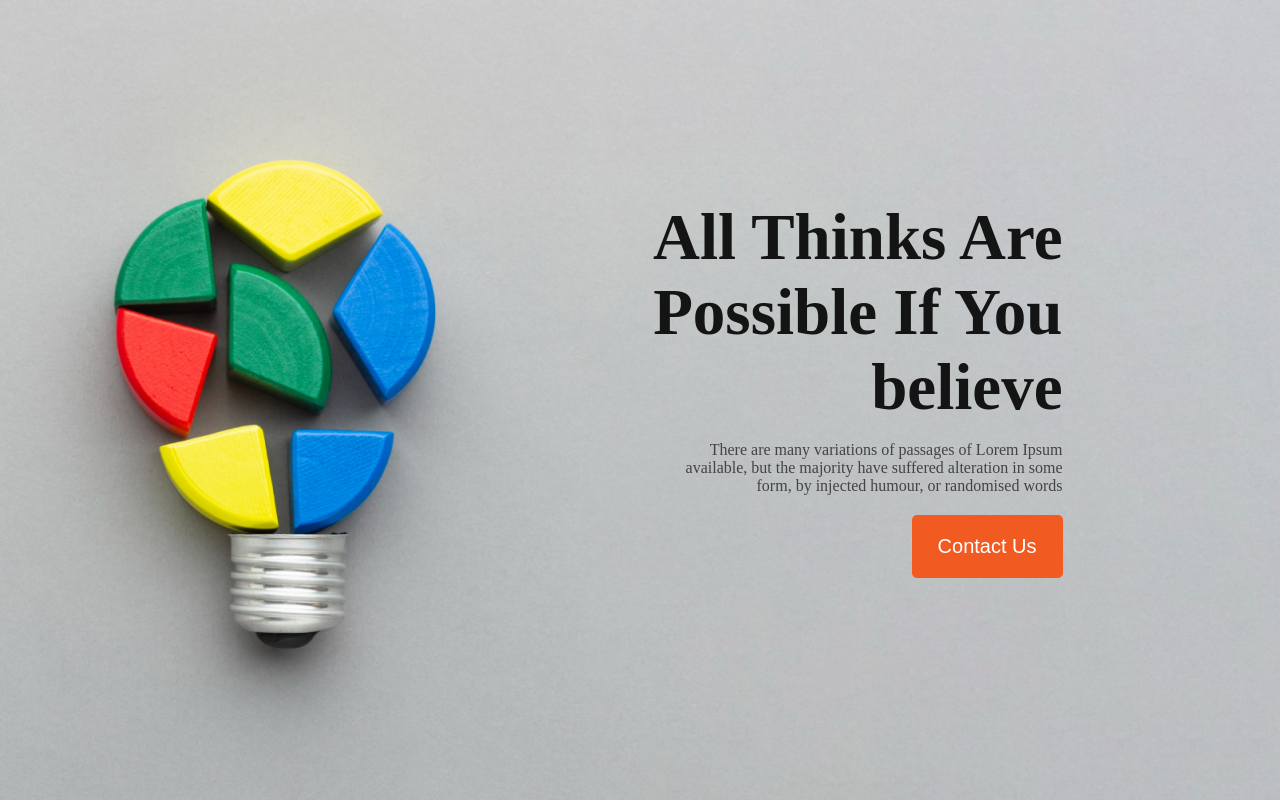
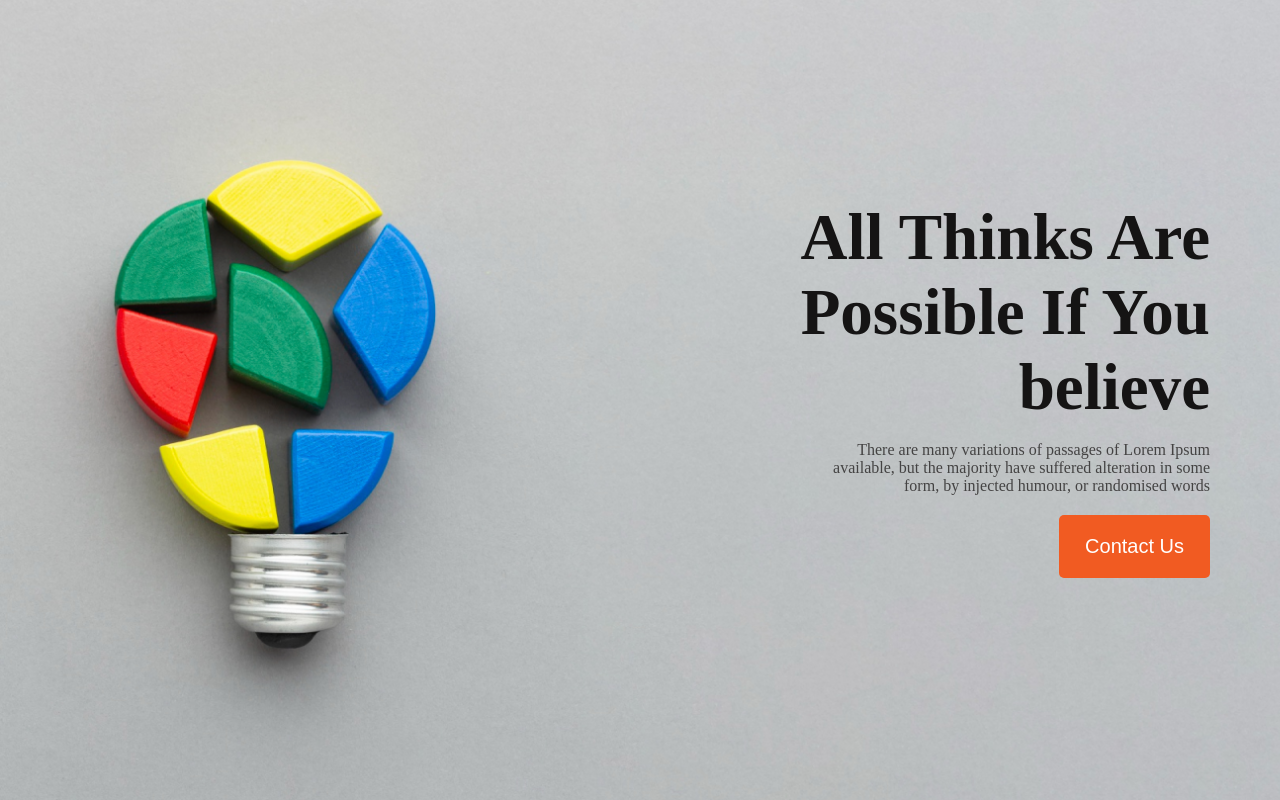
Before and after one commit to smshaown/new-year-new, a plain HTML site: page index.html in a window 1280 px wide. Shown: the top 800 px of the page. Drawn offline with Linux system fonts and the light colour scheme.

Commit message:
project Done

```diff
--- a/style.css
+++ b/style.css
@@ -22,7 +22,7 @@
 }
 
 .banner-details{
-    max-width: 845px;
+    max-width: 1140px;
     height: 100vh;
     color: white;
     text-align: right;
```
